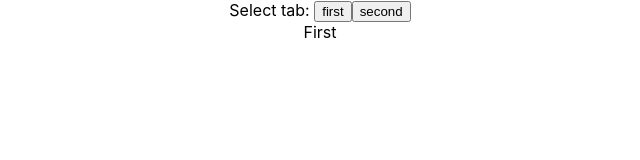
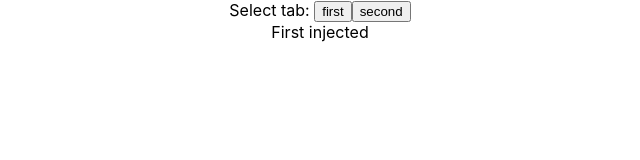
Before and after one commit to dstudzinski/react-code, a React (Create React App) app: page / in a window 1280 px wide. Shown: the top 160 px of the page, without its empty margins (320-960 px from the left). Built offline with nearby package versions, Linux system fonts and the light colour scheme.

Commit message:
Add Tabs - cloneElement

```diff
--- a/src/Tabs.js
+++ b/src/Tabs.js
@@ -3,12 +3,15 @@ import React from "react";
 class Tabs extends React.Component {
   render() {
     const filteredTabs = React.Children.toArray(this.props.children).filter(child => child.type.displayName === 'Tab');
+    const selectedTabCmp = filteredTabs.filter(tab => tab.props.id === this.props.tabSelected)[0];
 
     return (
       <div>
         <div>Select tab: {this.getTabsButtons(filteredTabs)}</div>
         <div>
-          {filteredTabs.filter(tab => tab.props.id === this.props.tabSelected)}
+          {
+            React.cloneElement(selectedTabCmp, {}, selectedTabCmp.props.children + ' injected')
+          }
         </div>
       </div>
     )
```
